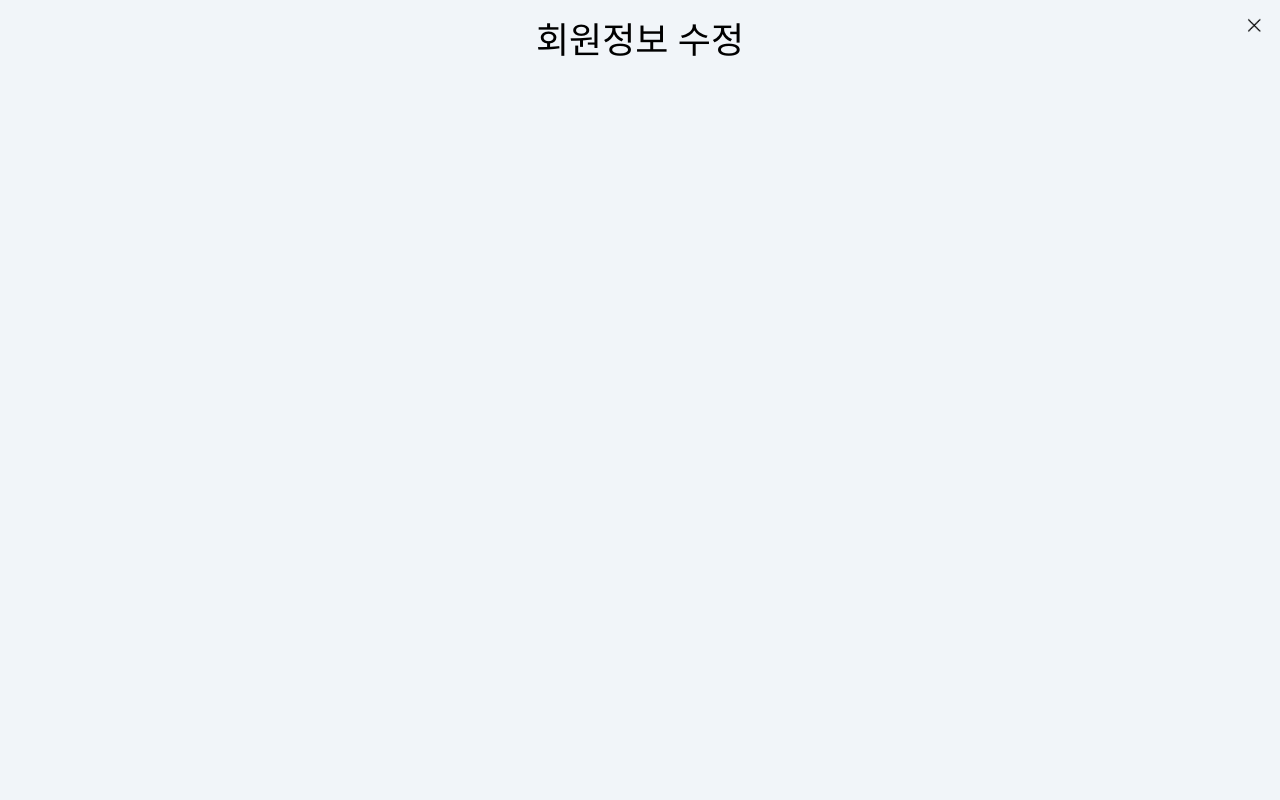
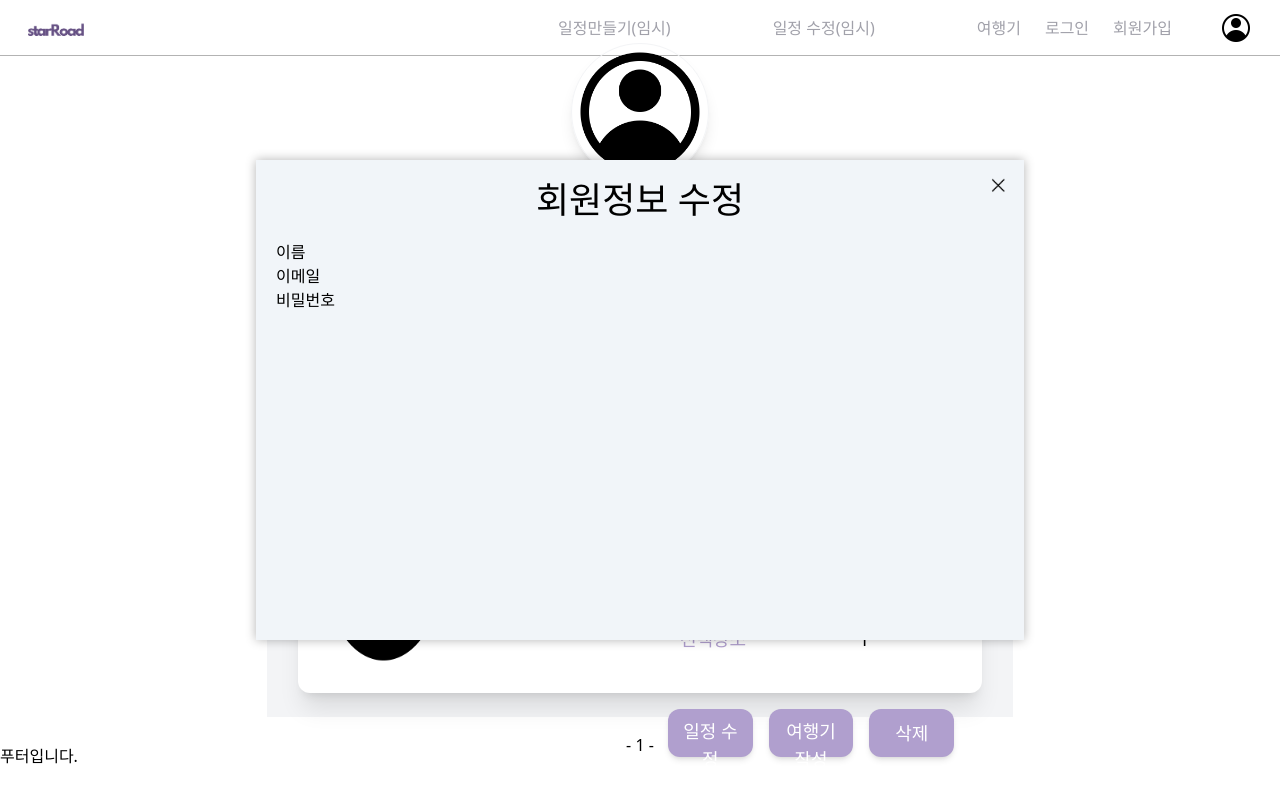
Before and after one commit to kimcodud/elice-gitlab-mirroring, a React (Vite) app: page /Mypage in a window 1280 px wide. Both pictures are taken after a click on the button "프로필 수정". Built offline with nearby package versions, Linux system fonts and the light colour scheme.

Commit message:
test: Modal, git error

```diff
--- a/src/components/Mypage/Mypage.jsx
+++ b/src/components/Mypage/Mypage.jsx
@@ -65,20 +65,22 @@ function UserInfoPage() {
     alert(travelSchedule[currentIndex].koPlaceName + " 일정이 삭제되었습니다.");
   };
 
-  const openEditUserInfoModal = () => {
+  const openuUpdateUserInfoModal = () => {
     openModal({
-      modalType: '모달타입',
+      modalType: 'updateUserInfo',
       style: { /*자유롭게 꾸며보세요!*/
         backgroundColor: ' #F1F5F9',
-        width: '100%',
-        height: '100%',
+        width: '60%',
+        height: '60%',
         top: '50%',
         left: '50%',
         transform: 'translate(-50%, -50%)',
       },
       title: <div className='text-center font-bold text-4xl'>회원정보 수정</div>,
-      content: <div className=''>
-        dfsdfs
+      content: <div>
+        <div className=''>이름</div>
+        <div className=''>이메일</div>
+        <div className=''>비밀번호</div>
       </div>,
     });
   };
@@ -89,7 +91,7 @@ function UserInfoPage() {
         <img className='h-full' src={basicUserImage} alt="유저이미지" />
       </div>
       <div className='text-gray-500 text-lg m-3'>{userName}님 안녕하세요</div>
-      <button onClick={openEditUserInfoModal} style={{ backgroundColor: "#B09FCE" }}
+      <button onClick={openuUpdateUserInfoModal} style={{ backgroundColor: "#B09FCE" }}
         className='text-white font-bold text-lg px-4 py-2 rounded'
       >프로필 수정</button>
       <div className='flex flex-row w-1/5 h-1/5'>
--- a/src/components/modal/modal.jsx
+++ b/src/components/modal/modal.jsx
@@ -11,6 +11,8 @@ function Modal() {
       case "comment":
         return <div>{content}</div>;
       case "info":
+        return <div>{content}</div>;
+      case 'updateUserInfo':
         return <div>{content}</div>;
       default:
         return null;
```
